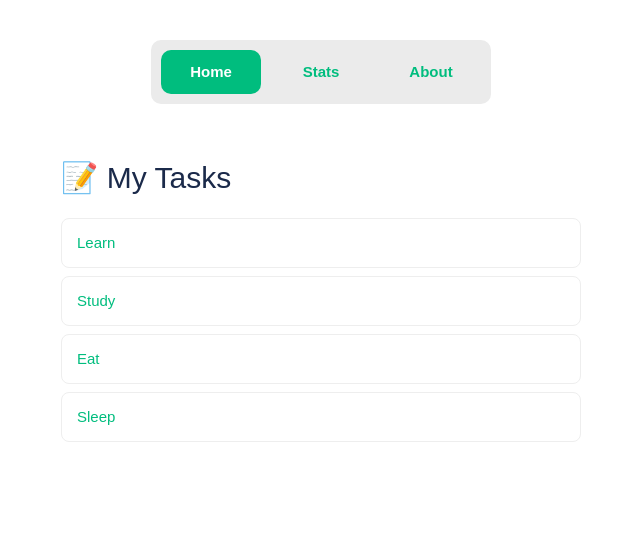
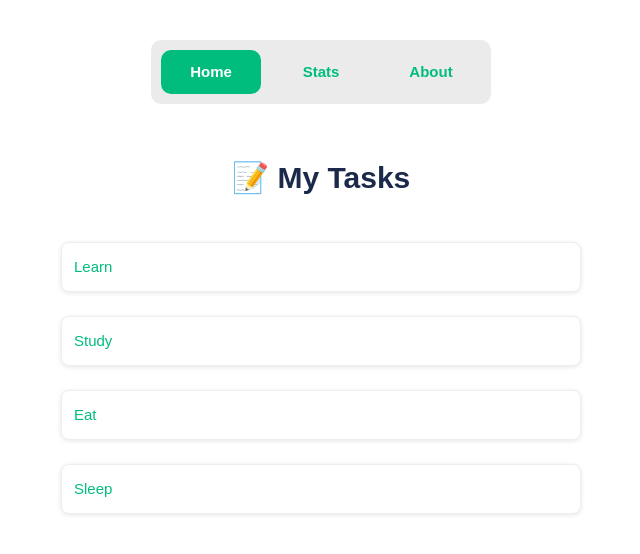
Before and after one commit to sisonjcs/SISON_JANELLE_CASSANDRA_FRONTEND, a Vue app: page /home in a window 1280 px wide. Shown: the top 554 px of the page, without its empty margins (319-959 px from the left). Built offline with nearby package versions, Linux system fonts and the light colour scheme; the HTML template or start-up script is replaced by a standard one.

Commit message:
feat: clickable item list

```diff
--- a/src/assets/main.css
+++ b/src/assets/main.css
@@ -18,8 +18,8 @@ a,
   padding: 3px;
 }
 
-@media (hover: hover) {
+/* @media (hover: hover) {
   a:hover {
     background-color: hsla(160, 100%, 37%, 0.2);
   }
-}
+} */
--- a/src/views/day3/HomeView.vue
+++ b/src/views/day3/HomeView.vue
@@ -32,12 +32,11 @@ const showErrorBanner = computed(() => route.query.error === 'notfound')
       <!-- TODO 4: Render each task as a RouterLink to /task/:id -->
       <!-- Use <RouterLink :to="`/task/${task.id}`"> as the wrapper -->
       <ul class="task-list">
-        <li v-for="task in taskStore.tasks" :key="task.id">
-          <!-- TODO 5: Wrap this in a RouterLink -->
-           <RouterLink :to="`/task/${task.id}`">
+        <RouterLink  v-for="task in taskStore.tasks" :key="task.id" :to="`/task/${task.id}`">
+          <li>
             <span :class="{ done: task.done }">{{ task.name }}</span>
-           </RouterLink>
-        </li>
+          </li>
+        </RouterLink>
       </ul>
     </div>
   </div>
@@ -46,12 +45,12 @@ const showErrorBanner = computed(() => route.query.error === 'notfound')
 <style scoped>
 .home-view { max-width: 520px; margin: 40px auto; font-family: Arial, sans-serif; }
 .home-content { margin-top: 50px;}
-h1 { color: #1B2A4A; margin-bottom: 16px; }
+h1 { color: #1B2A4A; margin-bottom: 16px; font-weight: bold; text-align: center;}
 .error-banner { background: #fef3c7; border: 1px solid #f59e0b; border-radius: 6px; padding: 10px 14px; margin-bottom: 16px; color: #92400e; font-size: 14px; }
 .page-nav { margin-bottom: 20px; }
 .page-nav a { color: #42B883; text-decoration: none; font-weight: 600; }
 .task-list { list-style: none; padding: 0; margin: 0; }
-.task-list li { padding: 12px; background: white; border-radius: 8px; margin-bottom: 8px; border: 1px solid #eee; cursor: pointer; }
-.task-list li:hover { border-color: #42B883; }
+.task-list li { padding: 12px; background: white; border-radius: 8px; border: 1px solid #eee; cursor: pointer; box-shadow: 0 1px 5px rgba(0,0,0,0.1); transition: all 0.2s ease;}
+.task-list li:hover { border-color: #42B883; transform: translateY(-5px); box-shadow: 0 2px 5px rgba(0,0,0,0.2); }
 .done { text-decoration: line-through; color: #9ca3af; }
 </style>
```
